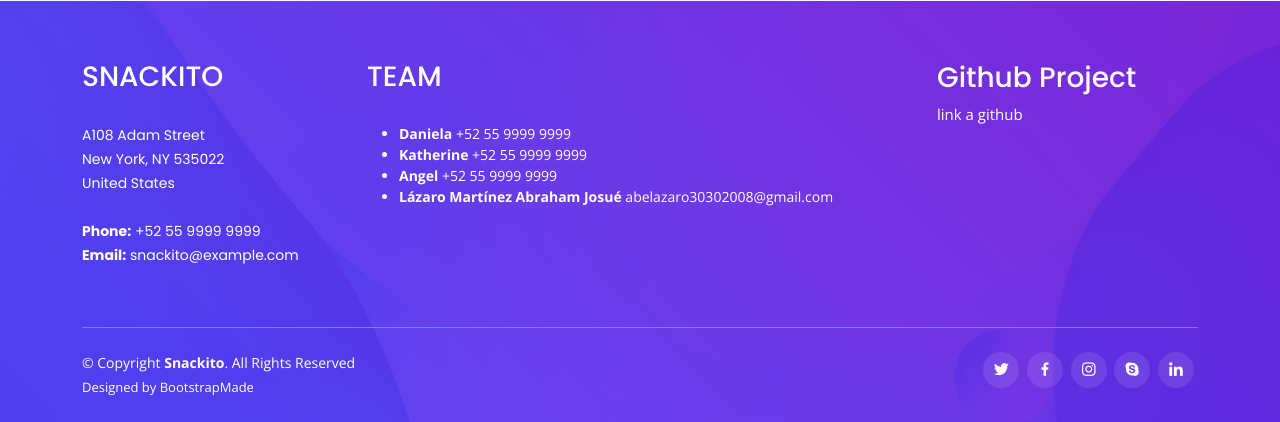
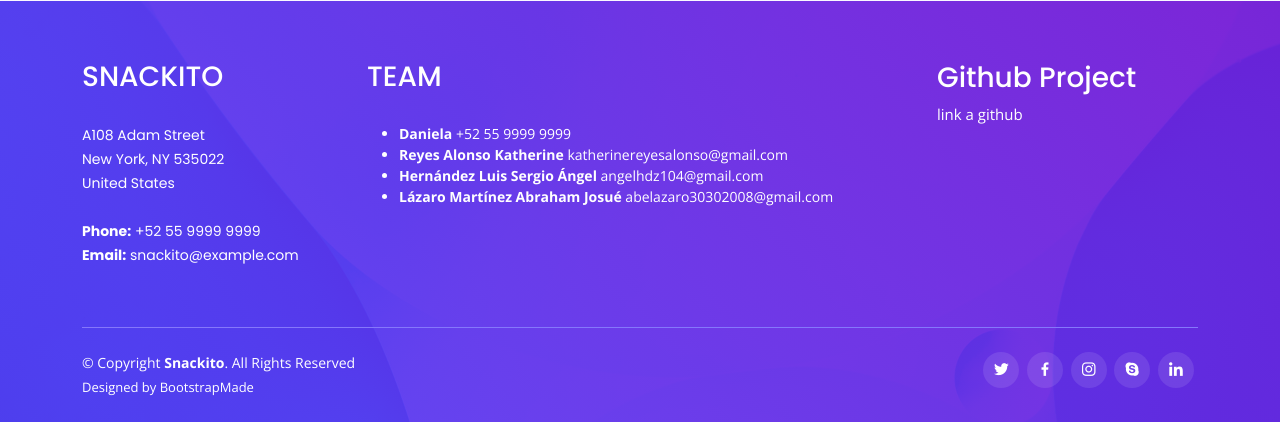
Before and after one commit to AbeJLazaro/snackito, a Flask app: template proyectofinal/templates/index.html in a window 1280 px wide. Shown: the part 4121-4543 px from the top of the page. Run offline with Flask 2, Linux system fonts and the light colour scheme; the template is opened without the code that fills it, so the values that code supplies are empty; some libraries are stand-ins or nearby versions.

Commit message:
added personal data index.html

```diff
--- a/proyectofinal/templates/index.html
+++ b/proyectofinal/templates/index.html
@@ -103,7 +103,7 @@
               Adicionalmente puedes acceder al canal de Telegram para recibir notificaciones y utilizar
               algunos comandos.
             </p>
-            <a href="#link-telegram" class="read-more">Canal de telegram<i class="bi bi-long-arrow-right"></i></a>
+            <a href="https://t.me/snackito_bot" class="read-more">Canal de telegram<i class="bi bi-long-arrow-right"></i></a>
           </div>
         </div>
 
@@ -318,8 +318,8 @@
             <h3>Team</h3>
             <ul>
               <li> <strong>Daniela</strong> +52 55 9999 9999 </li>
-              <li> <strong>Katherine</strong> +52 55 9999 9999 </li>
-              <li> <strong>Angel</strong> +52 55 9999 9999 </li>
+              <li> <strong>Reyes Alonso Katherine </strong> katherinereyesalonso@gmail.com </li>
+              <li> <strong>Hernández Luis Sergio Ángel </strong> angelhdz104@gmail.com </li>
               <li> <strong>Lázaro Martínez Abraham Josué </strong> abelazaro30302008@gmail.com </li>
             </ul>
           </div>
```
